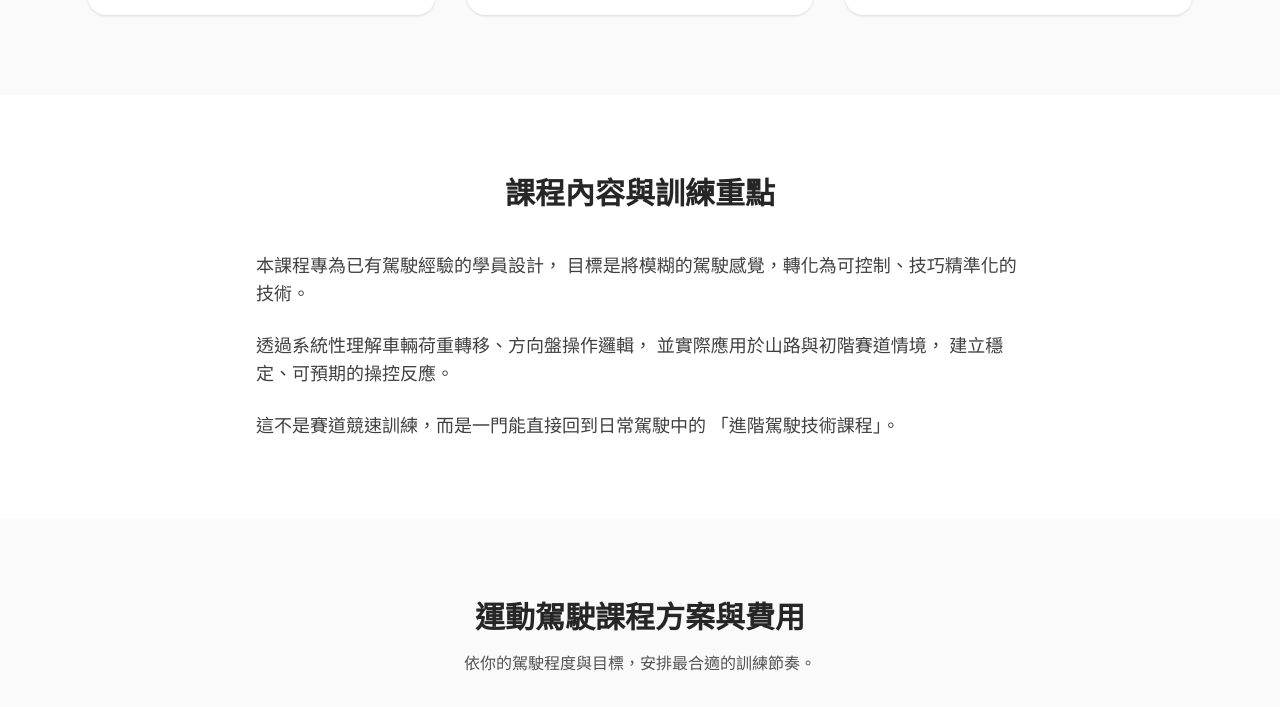
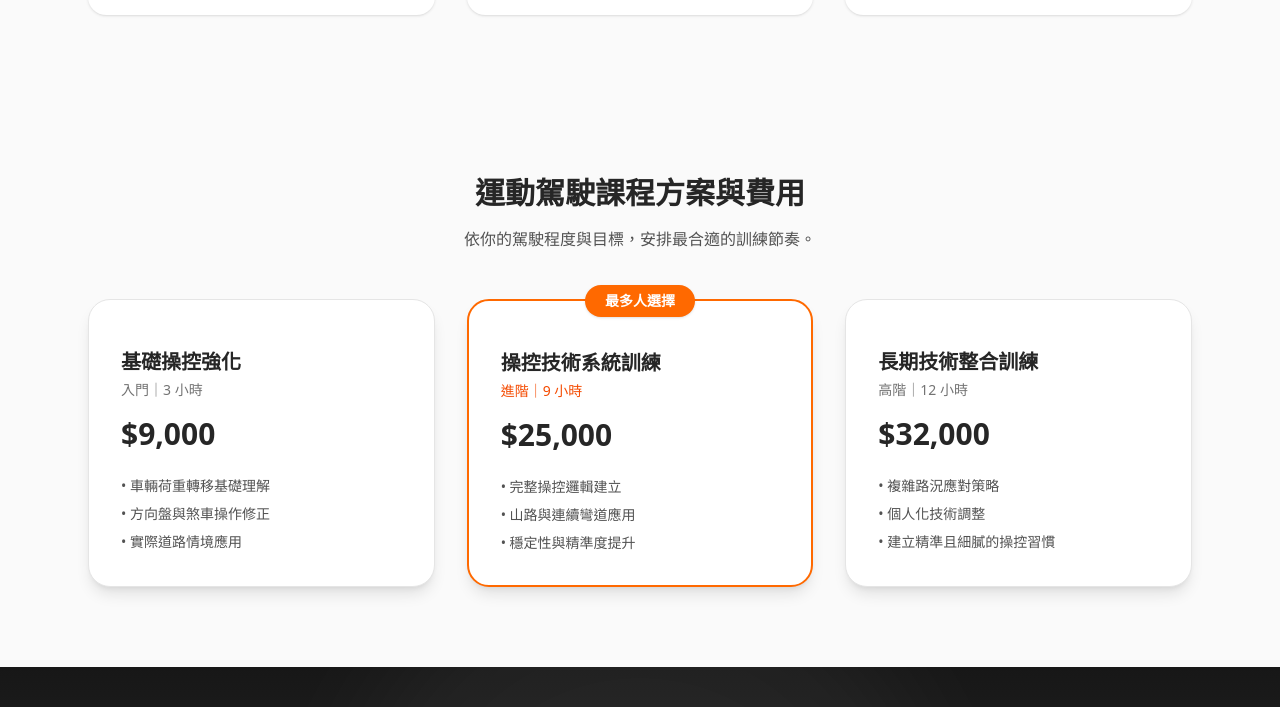
Before and after one commit to laurelke/drivemate-web, a Next.js app: page /courses/sport-driving in a window 1280 px wide. Shown: the part 913-1620 px from the top of the page. Built offline with nearby package versions, Linux system fonts and the light colour scheme.

Commit message:
feat: unify course pages layout and design

```diff
--- a/app/courses/sport-driving/page.tsx
+++ b/app/courses/sport-driving/page.tsx
@@ -74,33 +74,6 @@ export default function SportDrivingPage() {
               </p>
             </div>
           ))}
-        </div>
-      </section>
-
-      {/* ================= 課程介紹 ================= */}
-      <section className="bg-white">
-        <div className="mx-auto max-w-6xl px-6 py-20">
-          <h2 className="mb-10 text-center text-3xl font-bold">
-            課程內容與訓練重點
-          </h2>
-
-          <div className="mx-auto max-w-3xl space-y-6 text-lg text-neutral-700">
-            <p>
-              本課程專為已有駕駛經驗的學員設計，
-              目標是將模糊的駕駛感覺，轉化為可控制、技巧精準化的技術。
-            </p>
-
-            <p>
-              透過系統性理解車輛荷重轉移、方向盤操作邏輯，
-              並實際應用於山路與初階賽道情境，
-              建立穩定、可預期的操控反應。
-            </p>
-
-            <p>
-              這不是賽道競速訓練，而是一門能直接回到日常駕駛中的
-              「進階駕駛技術課程」。
-            </p>
-          </div>
         </div>
       </section>
 
@@ -199,7 +172,7 @@ export default function SportDrivingPage() {
       <BottomCTA
         title="想讓駕駛變得更穩，而不是更緊張？"
         description="運動駕駛不是追求速度，而是讓你在任何路況下，都知道自己正在做什麼。讓教練依你的實際狀況，規劃最適合的技術提升方式。"
-        buttonText="立即預約技術評估"
+        buttonText="立即預約運動駕駛課程"
       />
     </main>
   )
```
